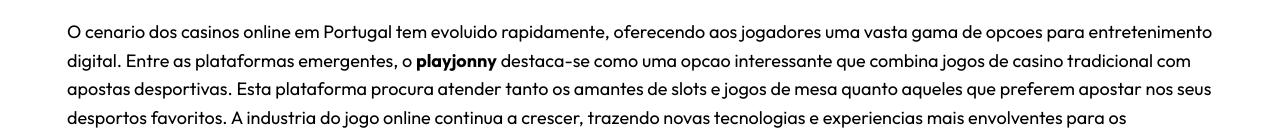
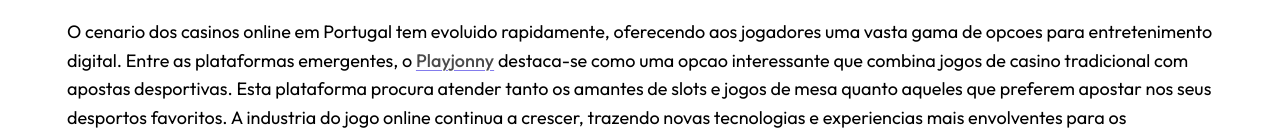
Before and after one commit to sbo-82/play-jonny-casino.com.pt, a plain HTML site: page index.html in a window 1280 px wide. Shown: the part 289-427 px from the top of the page. Drawn offline with Linux system fonts and the light colour scheme.

Commit message:
Update index.html

```diff
--- a/index.html
+++ b/index.html
@@ -184,7 +184,7 @@ portugueses."><meta name="twitter:image" content="http://localhost:1313/images/d
             <h1 id="playjonny-casino-portugal-review-completo-e-analise-detalhada"><strong>Playjonny Casino Portugal: Review Completo e Analise Detalhada</strong></h1>
 <p>O cenario dos casinos online em Portugal tem evoluido rapidamente,
 oferecendo aos jogadores uma vasta gama de opcoes para entretenimento
-digital. Entre as plataformas emergentes, o <strong>playjonny</strong> destaca-se
+digital. Entre as plataformas emergentes, o <strong><a href="https://playjonny.gr" title="Playjonny">Playjonny</a></strong> destaca-se
 como uma opcao interessante que combina jogos de casino tradicional com
 apostas desportivas. Esta plataforma procura atender tanto os amantes de
 slots e jogos de mesa quanto aqueles que preferem apostar nos seus
```
